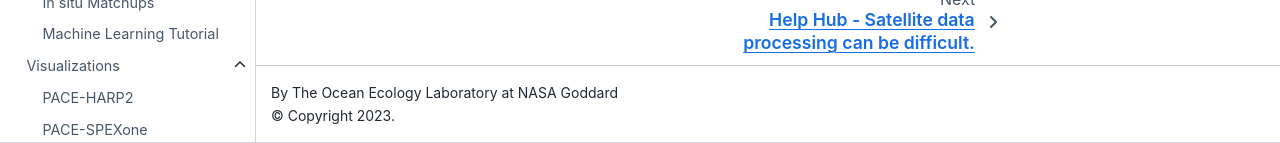
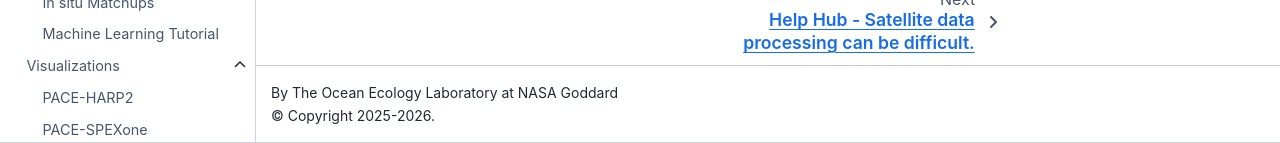
Before and after one commit to nasa/oceandata-notebooks, a Jupyter Book: the page built from docs/index.md, in a window 1280 px wide and 900 px high, scrolled down 1197 px. Shown: the part 757-900 px from the top of the window. Built offline with Jupyter Book 1.0.4 settings and Sphinx 7.4.7 and the Sphinx Book theme 1.1.4, drawn with Linux system fonts in a browser that asks for light colours.

Commit message:
add copyright date

```diff
--- a/docs/_config.yml
+++ b/docs/_config.yml
@@ -1,5 +1,6 @@
 title: "OB.DAAC Help Hub"
 author: "The Ocean Ecology Laboratory at NASA Goddard"
+copyright: "2025-2026"
 only_build_toc_files: true
 execute:
   timeout: -1
```
